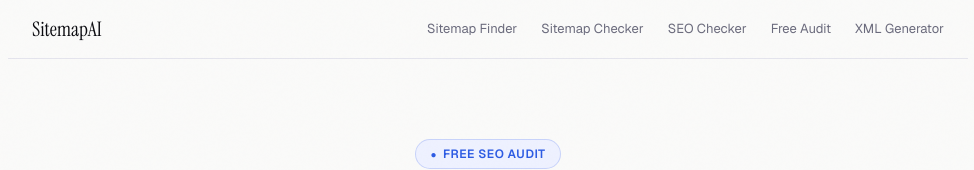
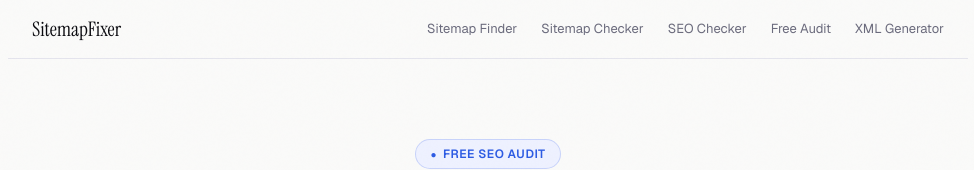
Before and after one commit to Watermelon-Coctail-Bar/sitemap-fixer, a Next.js app: page /free-seo-audit in a window 1280 px wide. Shown: the top 170 px of the page, without its empty margins (152-1126 px from the left). Built offline with nearby package versions, Linux system fonts and the light colour scheme.

Commit message:
Update LandingPage.tsx

```diff
--- a/src/components/LandingPage.tsx
+++ b/src/components/LandingPage.tsx
@@ -83,7 +83,7 @@ export function LandingPage({ variant }: LandingPageProps) {
     <div style={{ minHeight: '100vh', background: 'var(--paper)' }}>
       {/* Nav */}
       <nav style={{ borderBottom: '1px solid var(--border)', padding: '14px 24px', display: 'flex', alignItems: 'center', justifyContent: 'space-between', maxWidth: 960, margin: '0 auto' }}>
-        <a href="/" style={{ fontFamily: "'Instrument Serif', serif", fontSize: 20, color: 'var(--ink)', textDecoration: 'none' }}>SitemapAI</a>
+        <a href="/" style={{ fontFamily: "'Instrument Serif', serif", fontSize: 20, color: 'var(--ink)', textDecoration: 'none' }}>SitemapFixer</a>
         <div style={{ display: 'flex', gap: 24 }}>
           <a href="/sitemap-finder" style={{ fontSize: 13, color: 'var(--muted)', textDecoration: 'none' }}>Sitemap Finder</a>
           <a href="/sitemap-checker" style={{ fontSize: 13, color: 'var(--muted)', textDecoration: 'none' }}>Sitemap Checker</a>
```
